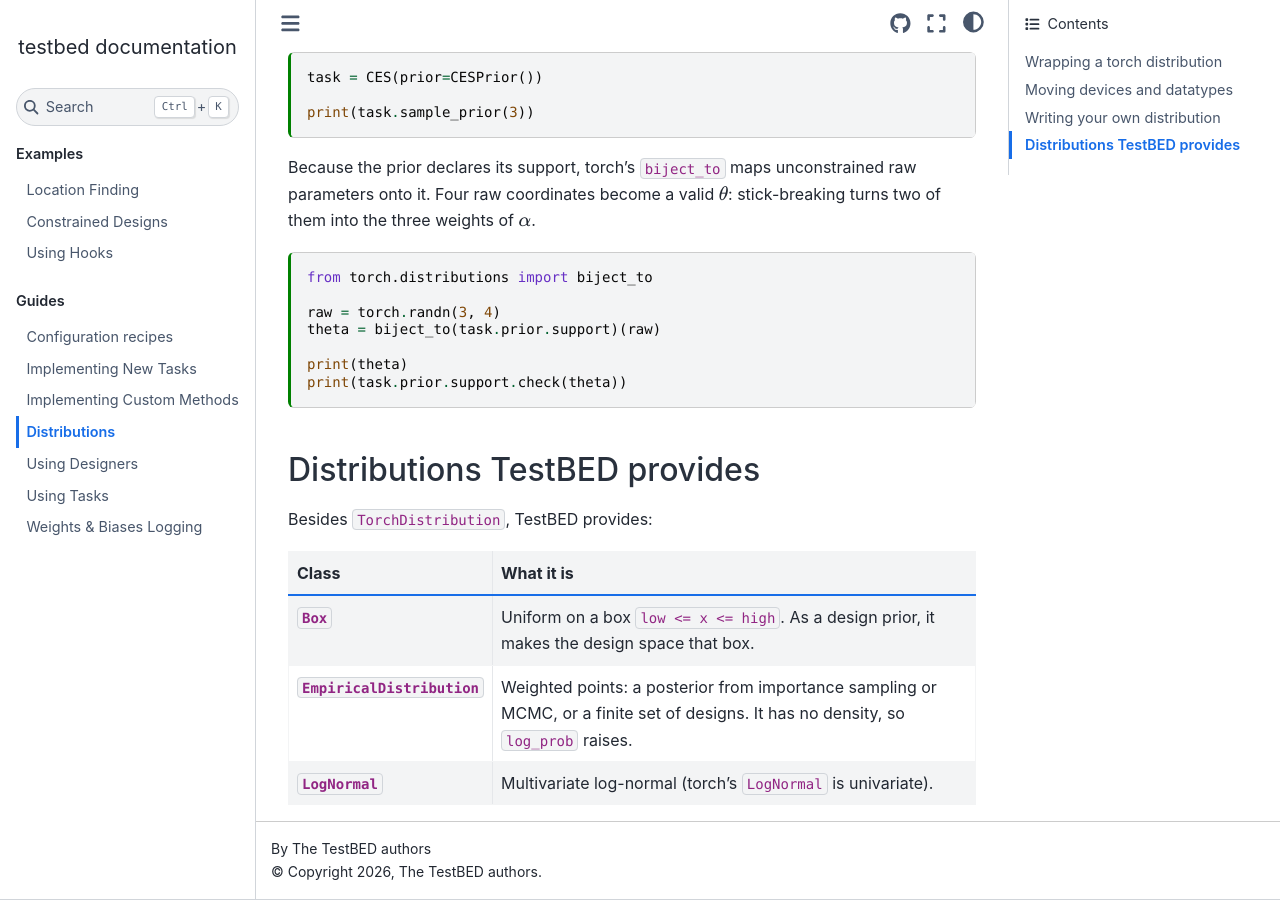
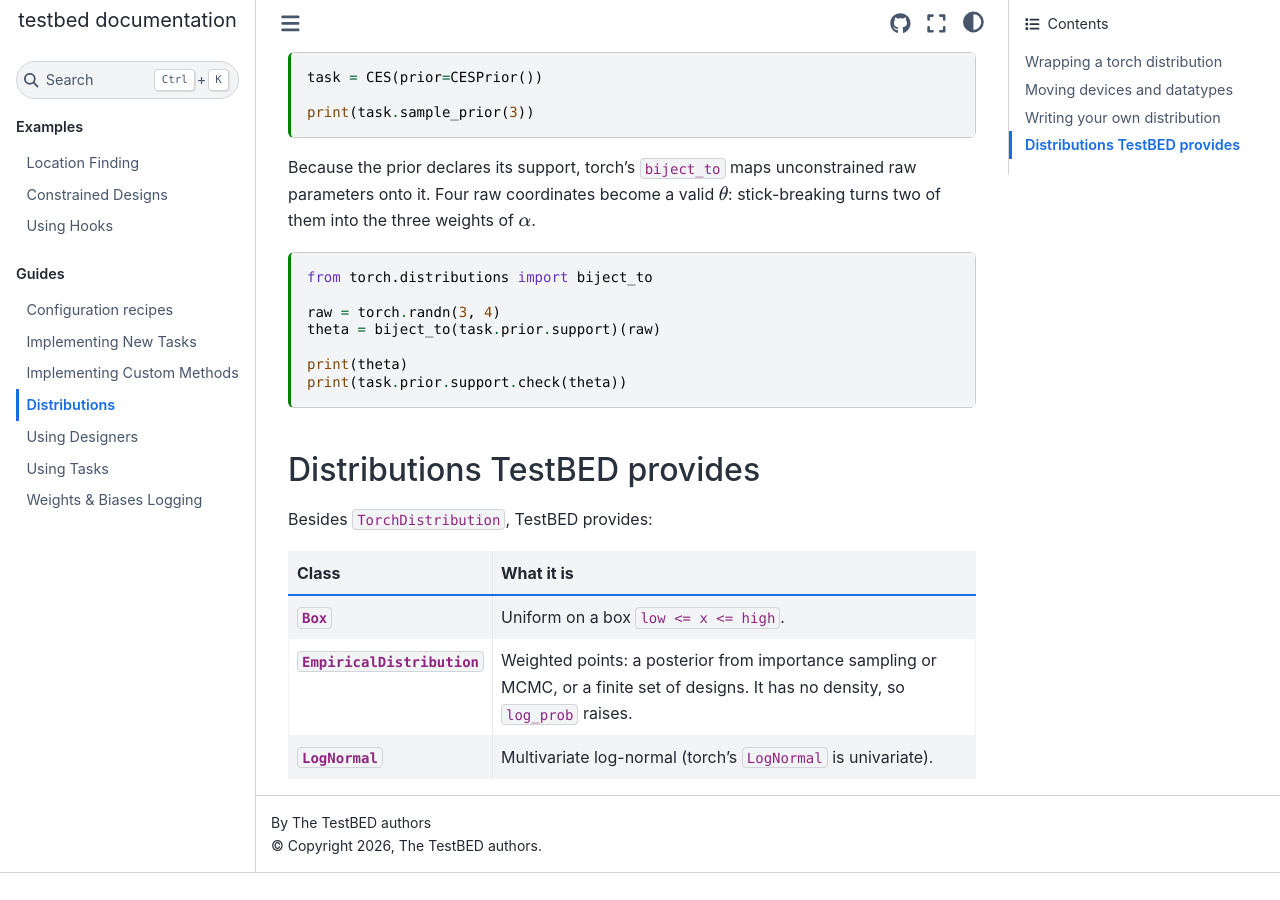
Before and after one commit to testbed-benchmark/testbed, a Sphinx documentation site: the page built from docs/guides/distributions.md, in a window 1280 px wide and 900 px high, scrolled down 3483 px. Built offline with Sphinx 7.4.7 and the Sphinx Book theme 1.1.4, drawn with Linux system fonts in a browser that asks for light colours; pages that are not in the unit, such as notebooks, are missing from menus; after the commit the page ends 4356 px from its top, so only the background shows below that.

Commit message:
minor docs cleanup

```diff
--- a/docs/guides/distributions.md
+++ b/docs/guides/distributions.md
@@ -173,6 +173,6 @@ Besides `TorchDistribution`, TestBED provides:
 
 | Class | What it is |
 |---|---|
-| {py:class}`~testbed.core.distributions.Box` | Uniform on a box `low <= x <= high`. As a design prior, it makes the design space that box. |
+| {py:class}`~testbed.core.distributions.Box` | Uniform on a box `low <= x <= high`. |
 | {py:class}`~testbed.core.distributions.EmpiricalDistribution` | Weighted points: a posterior from importance sampling or MCMC, or a finite set of designs. It has no density, so `log_prob` raises. |
 | {py:class}`~testbed.core.distributions.LogNormal` | Multivariate log-normal (torch's `LogNormal` is univariate). |
```
